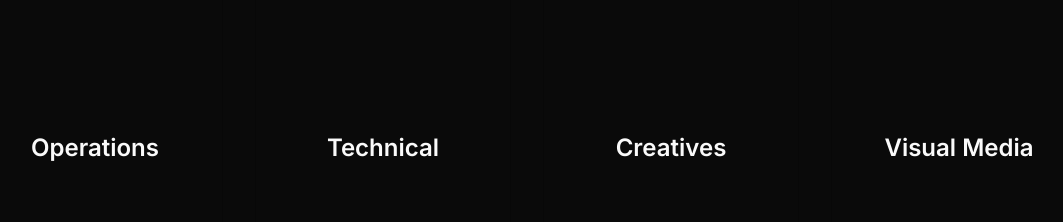
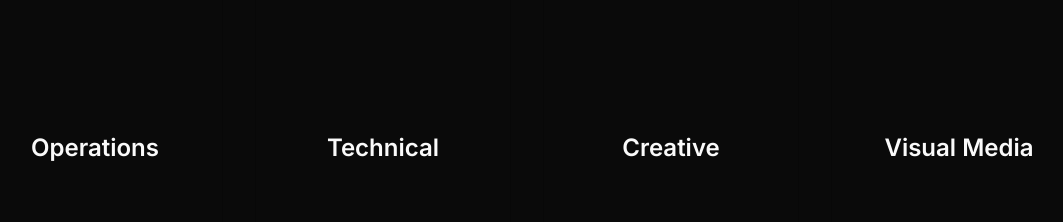
Before and after one commit to notnaveen222/aic-recruitment-portal, a Next.js app: page / in a window 1280 px wide. Shown: the part 1100-1322 px from the top of the page, without its empty margins (113-1176 px from the left). Built offline with nearby package versions, Linux system fonts and the light colour scheme; no server answers.

Commit message:
department typo

```diff
--- a/src/components/Departments.tsx
+++ b/src/components/Departments.tsx
@@ -39,7 +39,7 @@
   const DEPT = [
     "Operations",
     "Technical",
-    "Creatives",
+    "Creative",
     "Visual Media",
     "Outreach",
   ];
```
